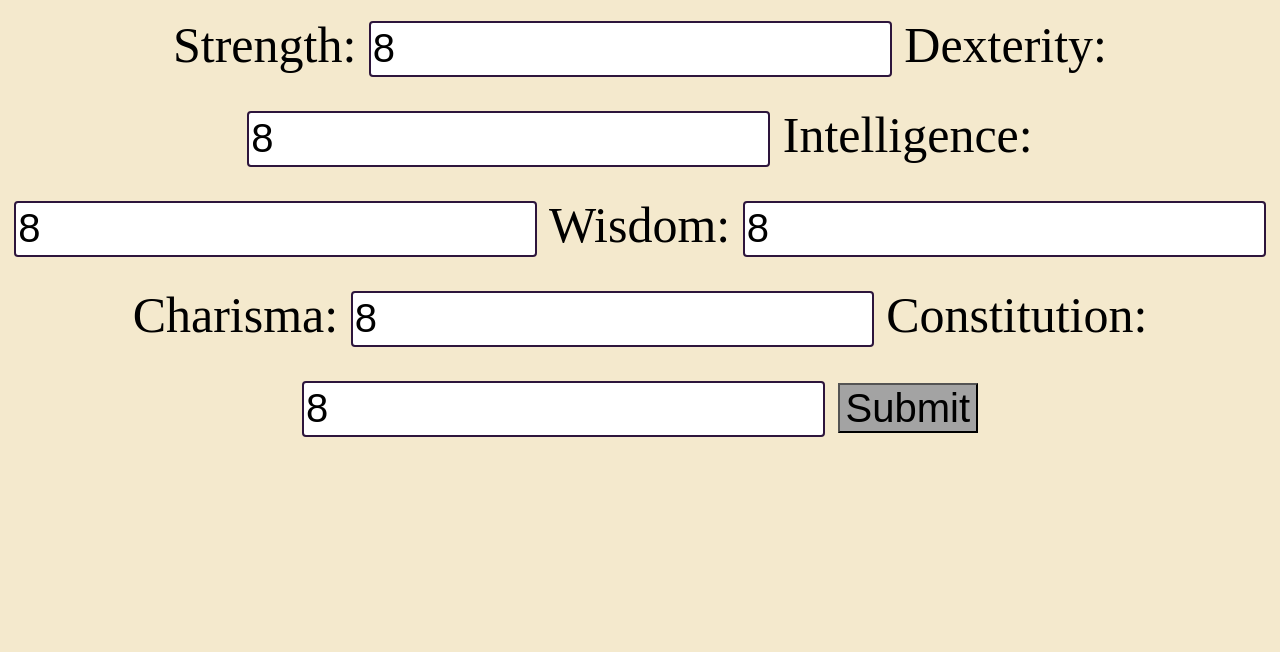
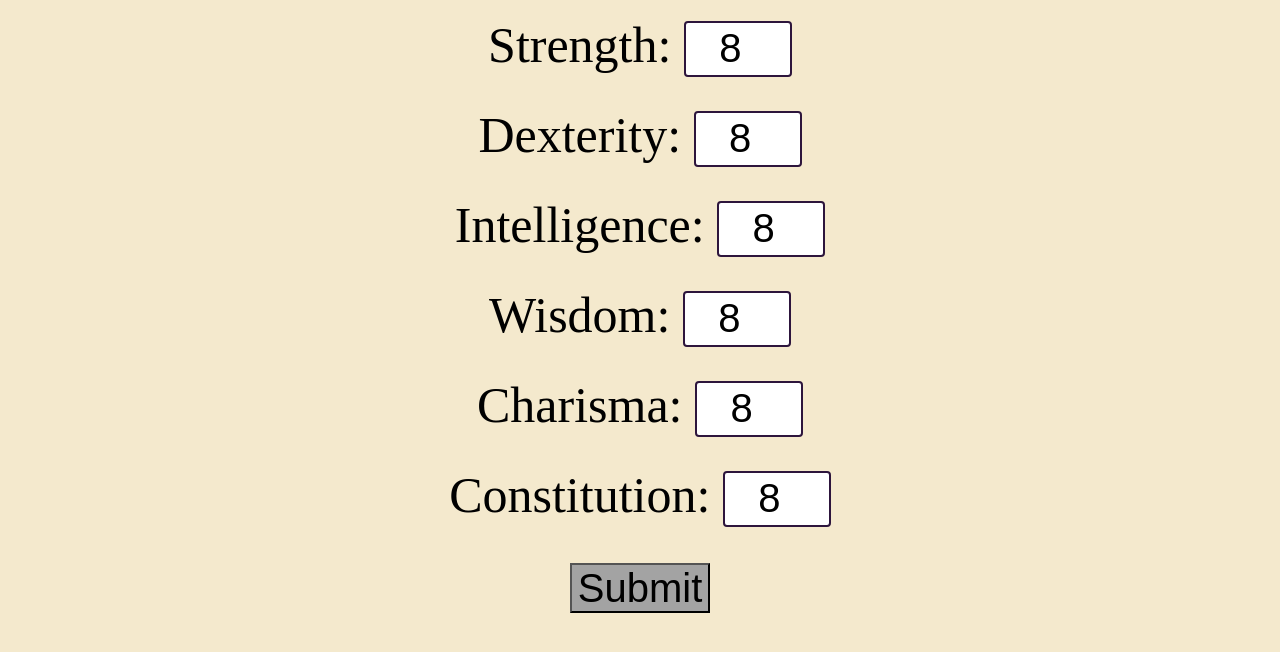
Before and after one commit to Routund/DND_Character_Gen, a Flask app: page /create2 in a window 1280 px wide. Shown: the top 652 px of the page. Run offline with Flask 3, Linux system fonts and the light colour scheme.

Commit message:
Added some styling to the second character creation page

```diff
--- a/static/styles.css
+++ b/static/styles.css
@@ -29,6 +29,14 @@ body {
     border: 2px solid #2d153c;
     border-radius: 4px;
 }
+.stat_input{
+    height: 50px;
+    width: 100px;
+    font-size: 40px;
+    border: 2px solid #2d153c;
+    border-radius: 4px;
+    text-align: center;
+}
 .submit{
     height: 50px;
     font-size: 40px;
--- a/templates/CharacterCreation2.html
+++ b/templates/CharacterCreation2.html
@@ -7,18 +7,23 @@
 <body class="main_create">
     <form action="{{ url_for('submit1') }}" method="post">
         <label for="STR">Strength:</label>
-        <input type="number"name="STR" value='8' class="sheet_choices" required>
+        <input type="number"name="STR" value='8' class="stat_input" required>
+        <br>
         <label for="STR">Dexterity:</label>
-        <input type="number"name="DEX" value='8' class="sheet_choices" required>
+        <input type="number"name="DEX" value='8' class="stat_input" required>
+        <br>
         <label for="STR">Intelligence:</label>
-        <input type="number"name="INT" value='8' class="sheet_choices" required>
+        <input type="number"name="INT" value='8' class="stat_input" required>
+        <br>
         <label for="STR">Wisdom:</label>
-        <input type="number"name="WIS" value='8' class="sheet_choices" required>
+        <input type="number"name="WIS" value='8' class="stat_input" required>
+        <br>
         <label for="STR">Charisma:</label>
-        <input type="number"name="CHA" value='8' class="sheet_choices" required>
+        <input type="number"name="CHA" value='8' class="stat_input" required>
+        <br>
         <label for="STR">Constitution:</label>
-        <input type="number"name="CON" value='8' class="sheet_choices" required>
-
+        <input type="number"name="CON" value='8' class="stat_input" required>
+        <br>
         <button type="submit" formaction="/submit1" class = "submit">Submit</button>
     </form>
 </body>
```
